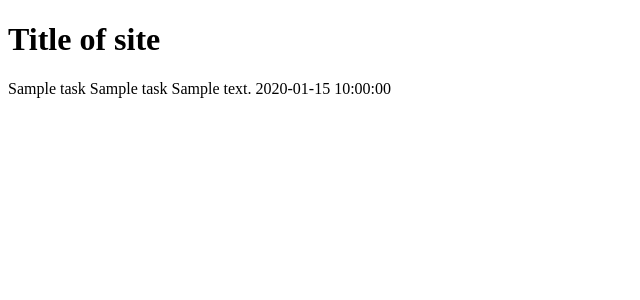
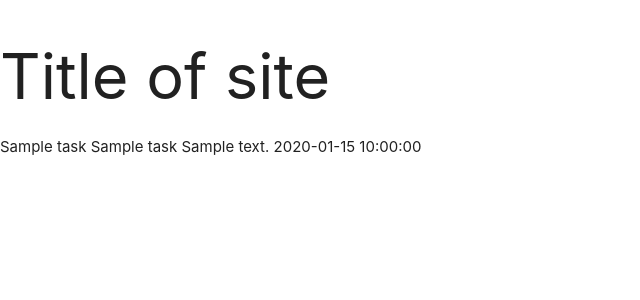
Before and after one commit to LittleBlue418/task-manager, a Flask app: page / in a window 1280 px wide. Shown: the top 300 px of the page, without its empty margins (0-640 px from the left). Run offline with Flask 2, Linux system fonts and the light colour scheme; a database or web service that is not in the repository returns one stand-in record (values such as "Sample title"); some libraries are stand-ins or nearby versions.

Commit message:
Import Materialize

```diff
--- a/templates/base.html
+++ b/templates/base.html
@@ -5,12 +5,19 @@
     <meta charset="UTF-8">
     <meta name="viewport" content="width=device-width, initial-scale=1.0">
     <title>Document</title>
+
+    <!--Import Google Icon Font-->
+    <link href="https://fonts.googleapis.com/icon?family=Material+Icons" rel="stylesheet">
+    <!--Import materialize.css-->
+    <link type="text/css" rel="stylesheet" href="css/materialize.min.css"  media="screen,projection"/>
 </head>
 
 <body>
     <h1>Title of site</h1>
     {% block content %}
     {% endblock %}
+
+    <script type="text/javascript" src="js/materialize.min.js"></script>
 </body>
 
 </html>
```
